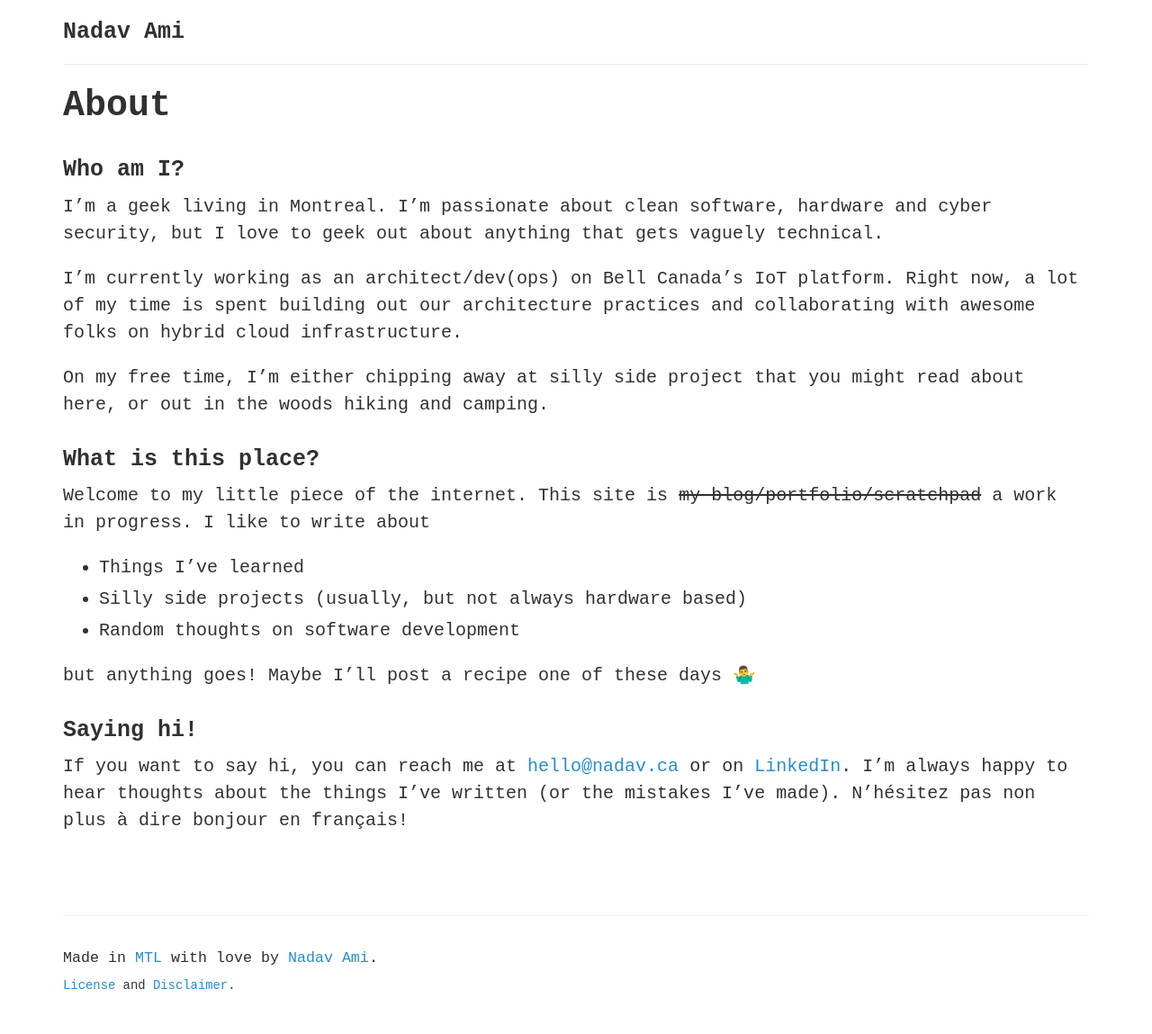
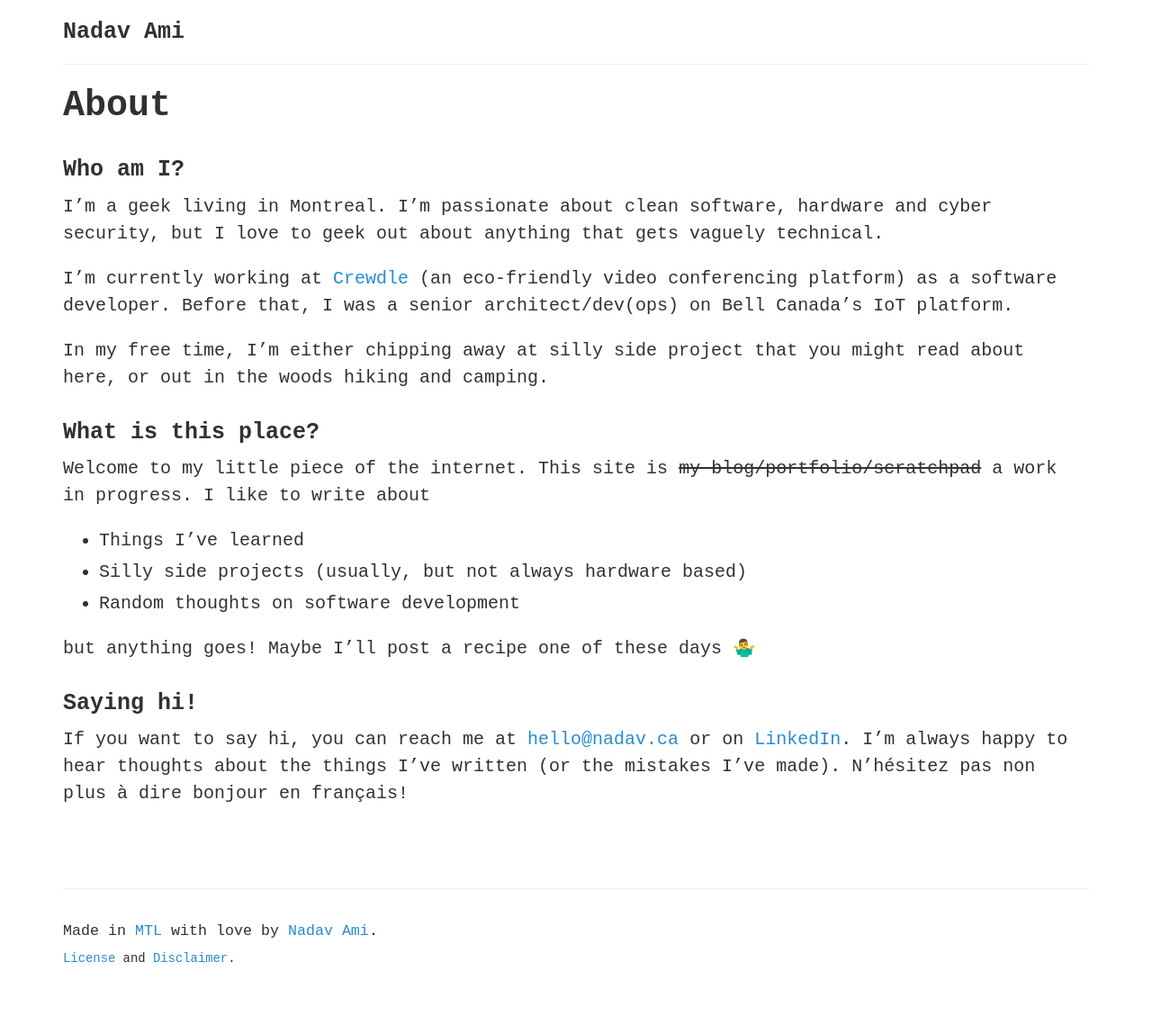
Before and after one commit to nadavami/nadavami.github.io, a Jekyll site: the page built from about.md, in a window 1280 px wide. Shown: the whole page at 90% size. Built offline with Jekyll 4.4.1, drawn with Linux system fonts in a browser that asks for light colours; emoji names are drawn with the system emoji font; after the commit the page ends 1119 px from its top, so only the background shows below that.

Commit message:
Update about page with new job

```diff
--- a/about.md
+++ b/about.md
@@ -8,9 +8,9 @@ sitemap:
 ### Who am I?
 I'm a geek living in Montreal. I'm passionate about clean software, hardware and cyber security, but I love to geek out about anything that gets vaguely technical.
 
-I'm currently working as an architect/dev(ops) on Bell Canada's IoT platform. Right now, a lot of my time is spent building out our architecture practices and collaborating with awesome folks on hybrid cloud infrastructure.
+I'm currently working at [Crewdle](crewdle.com) (an eco-friendly video conferencing platform) as a software developer. Before that, I was a senior architect/dev(ops) on Bell Canada's IoT platform.
 
-On my free time, I'm either chipping away at silly side project that you might read about here, or out in the woods hiking and camping.
+In my free time, I'm either chipping away at silly side project that you might read about here, or out in the woods hiking and camping.
 
 ### What is this place?
 Welcome to my little piece of the internet. This site is ~~my blog/portfolio/scratchpad~~ a work in progress. I like to write about
```
